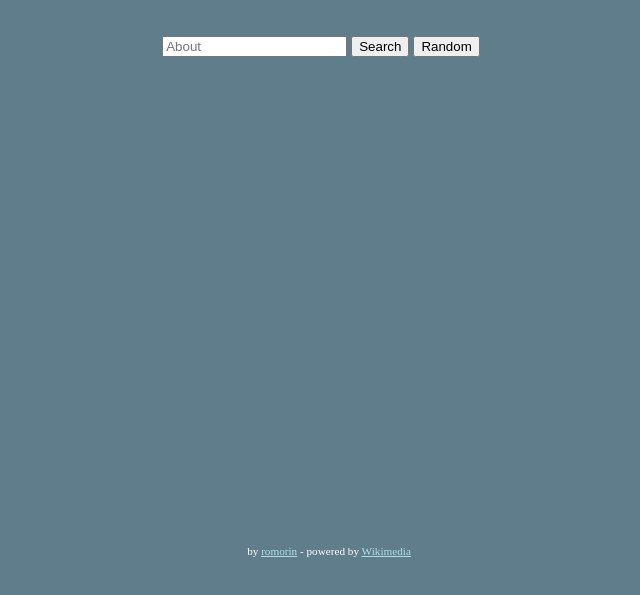
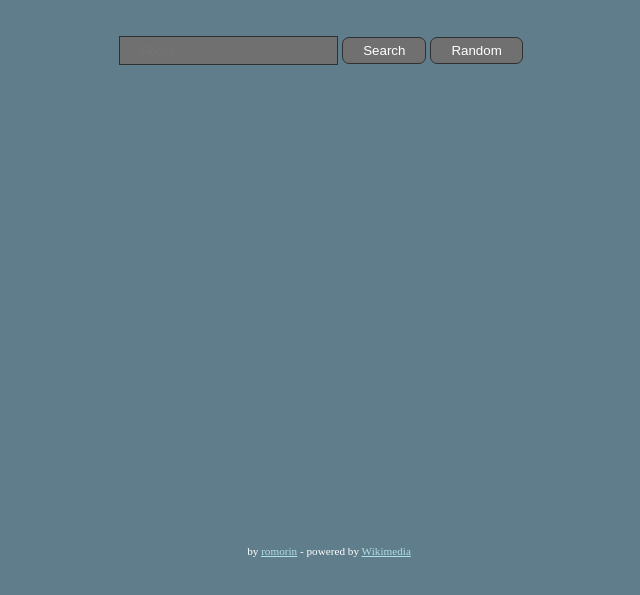
Before and after one commit to romorin/fcc-wiki, a plain HTML site: page wiki.html in a window 1280 px wide. Shown: the part 205-800 px from the top of the page, without its empty margins (319-959 px from the left). Drawn offline with nearby package versions, Linux system fonts and the light colour scheme.

Commit message:
button + text-input design

```diff
--- a/wiki.css
+++ b/wiki.css
@@ -74,3 +74,27 @@ body {
 	color: red;
 	text-decoration: none;
 }
+
+
+
+.btn {
+  -webkit-border-radius: 7;
+  -moz-border-radius: 7;
+  border-radius: 7px;
+  color: #ffffff;
+  background: #707070;
+  padding: 5px 20px 5px 20px;
+  border: solid #303030 1px;
+  text-decoration: none;
+}
+.input {
+  color: #ffffff;
+  background: #707070;
+  padding: 6px 20px 6px 20px;
+  border: solid #303030 1px;
+  text-decoration: none;
+}
+.btn:hover {
+  background: #828282;
+  text-decoration: none;
+}
--- a/wiki.html
+++ b/wiki.html
@@ -4,7 +4,7 @@
 <html>
 	<head>
 		<meta http-equiv="Content-Type" content="text/html; charset=UTF-8" />
-		<title>Wikipedia widget.</title>
+		<title>Learn!</title>
 
 		<script type="text/javascript" src="https://code.jquery.com/jquery-2.2.3.min.js"></script>
 
@@ -14,9 +14,9 @@
 	<body>
 		<div class="header">Learn!</div>
 		<div class="action-bar">
-			<input type="text" name="search-keyword" id="search-keyword" placeholder="About">
-			<button id="search-button" class="btn btn-default">Search</button>
-			<button id="random-button" class="btn btn-default">Random</button>
+			<input class="input" type="text" name="search-keyword" id="search-keyword" placeholder="About">
+			<button id="search-button" class="btn">Search</button>
+			<button class="btn" onClick="location.href = 'https://en.wikipedia.org/wiki/Special:Random'">Random</a>
 		</div>
 		<div class="results hidden-start">
 		</div>
```
